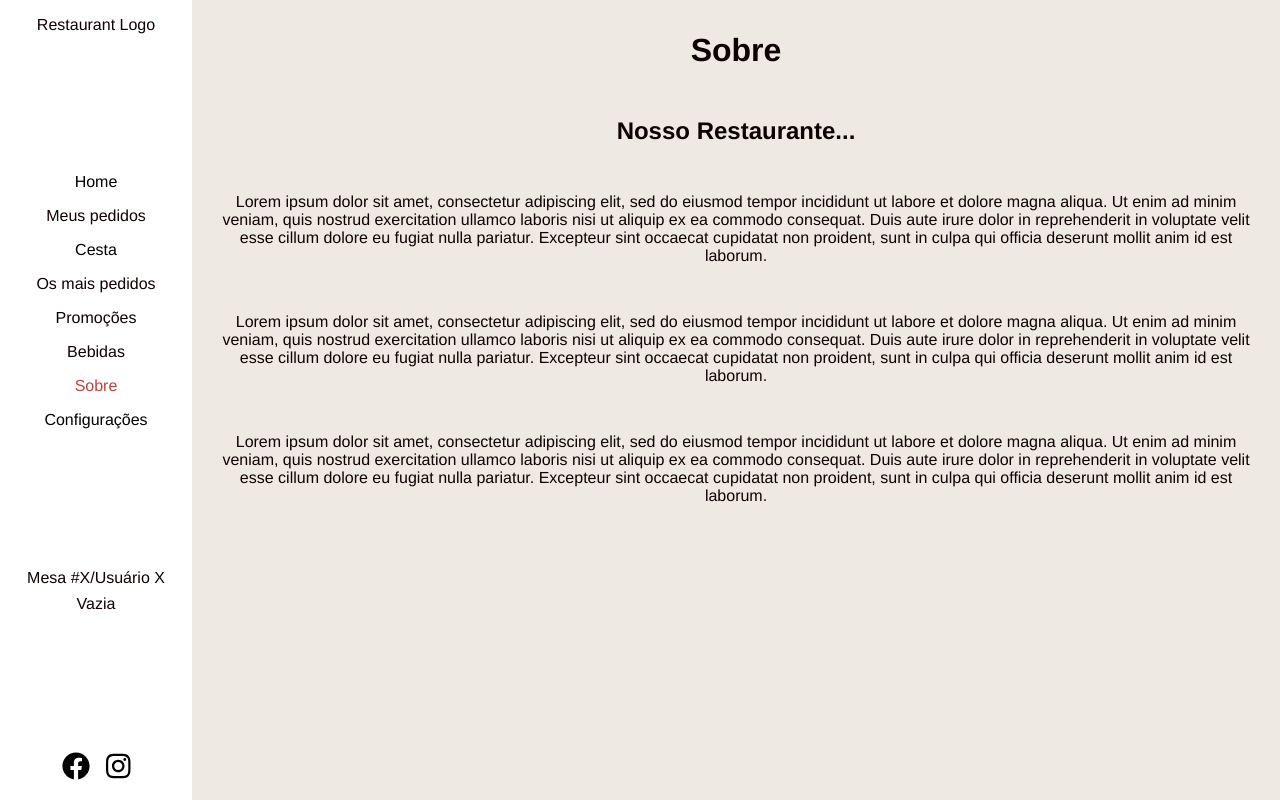
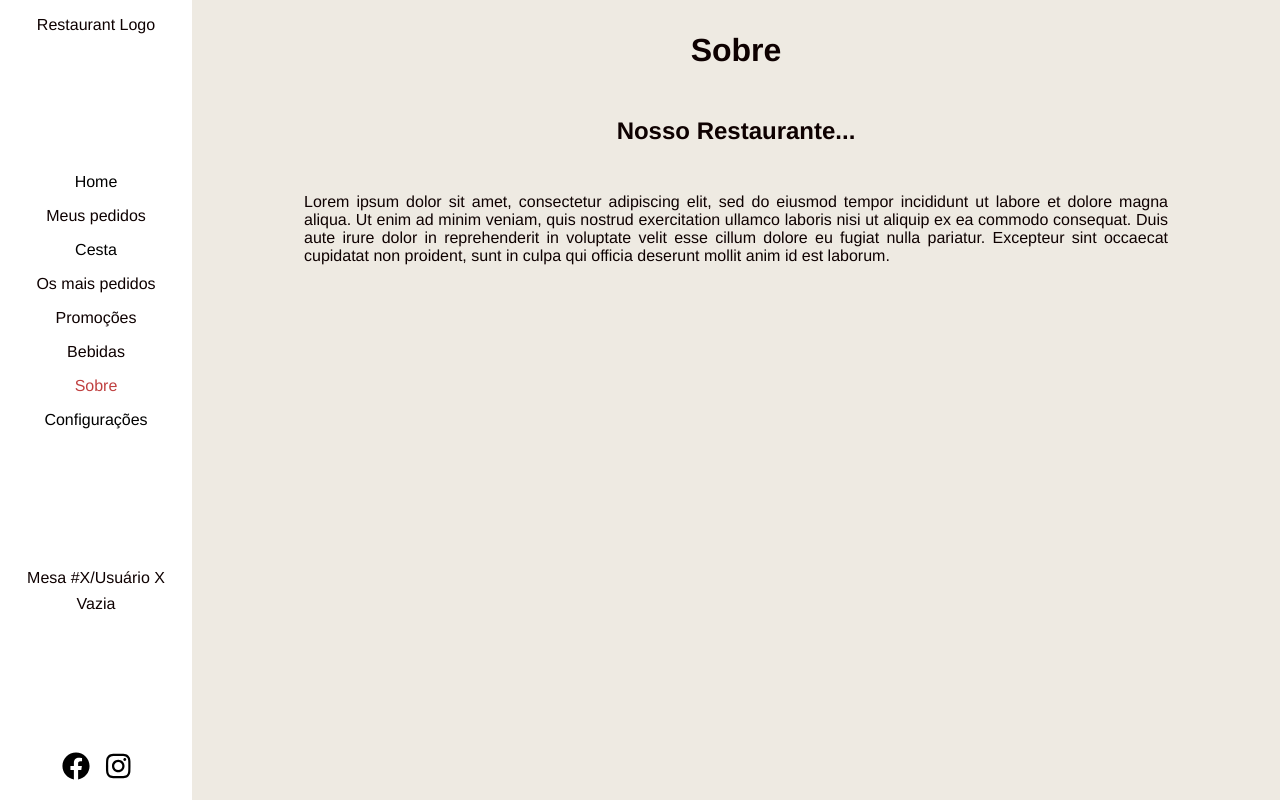
Before and after one commit to hinname/project-Restaurant, a Vue app in the folder web-vuejs/: page /about in a window 1280 px wide. Built offline with nearby package versions, Linux system fonts and the light colour scheme.

Commit message:
about p css

```diff
--- a/web-vuejs/src/views/About.vue
+++ b/web-vuejs/src/views/About.vue
@@ -3,8 +3,6 @@
       <div class="container">
             <h1>Sobre</h1>
             <h2> Nosso Restaurante...</h2>
-            <p>Lorem ipsum dolor sit amet, consectetur adipiscing elit, sed do eiusmod tempor incididunt ut labore et dolore magna aliqua. Ut enim ad minim veniam, quis nostrud exercitation ullamco laboris nisi ut aliquip ex ea commodo consequat. Duis aute irure dolor in reprehenderit in voluptate velit esse cillum dolore eu fugiat nulla pariatur. Excepteur sint occaecat cupidatat non proident, sunt in culpa qui officia deserunt mollit anim id est laborum.</p>
-            <p>Lorem ipsum dolor sit amet, consectetur adipiscing elit, sed do eiusmod tempor incididunt ut labore et dolore magna aliqua. Ut enim ad minim veniam, quis nostrud exercitation ullamco laboris nisi ut aliquip ex ea commodo consequat. Duis aute irure dolor in reprehenderit in voluptate velit esse cillum dolore eu fugiat nulla pariatur. Excepteur sint occaecat cupidatat non proident, sunt in culpa qui officia deserunt mollit anim id est laborum.</p>
             <p>Lorem ipsum dolor sit amet, consectetur adipiscing elit, sed do eiusmod tempor incididunt ut labore et dolore magna aliqua. Ut enim ad minim veniam, quis nostrud exercitation ullamco laboris nisi ut aliquip ex ea commodo consequat. Duis aute irure dolor in reprehenderit in voluptate velit esse cillum dolore eu fugiat nulla pariatur. Excepteur sint occaecat cupidatat non proident, sunt in culpa qui officia deserunt mollit anim id est laborum.</p>
 
       </div>
@@ -31,4 +29,9 @@ export default {
       text-align: center;
       padding: 0 1rem 0;
 }
+
+.container p {
+      text-align: justify;
+      margin: 0 6rem;
+}
 </style>
```
Also changed, not shown: web-vuejs/src/components/Dish.vue (indentation only).
